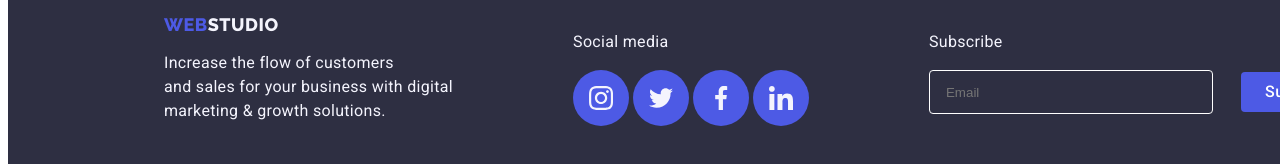
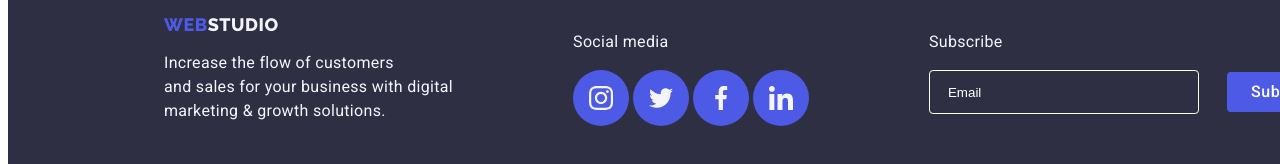
Before and after one commit to shenzdaganta/goit-markup-hw-06, a plain HTML site: page index.html in a window 1280 px wide. Shown: the part 3067-3231 px from the top of the page. Drawn offline with Linux system fonts and the light colour scheme.

Commit message:
Update styles.css

```diff
--- a/CSS/styles.css
+++ b/CSS/styles.css
@@ -570,7 +570,7 @@
     margin-right: 24px;
 }
 
-.input-subscribe:placeholder-shown {
+.input-subscribe::placeholder {
     color: white;
     padding-left: 16px;
 
```
